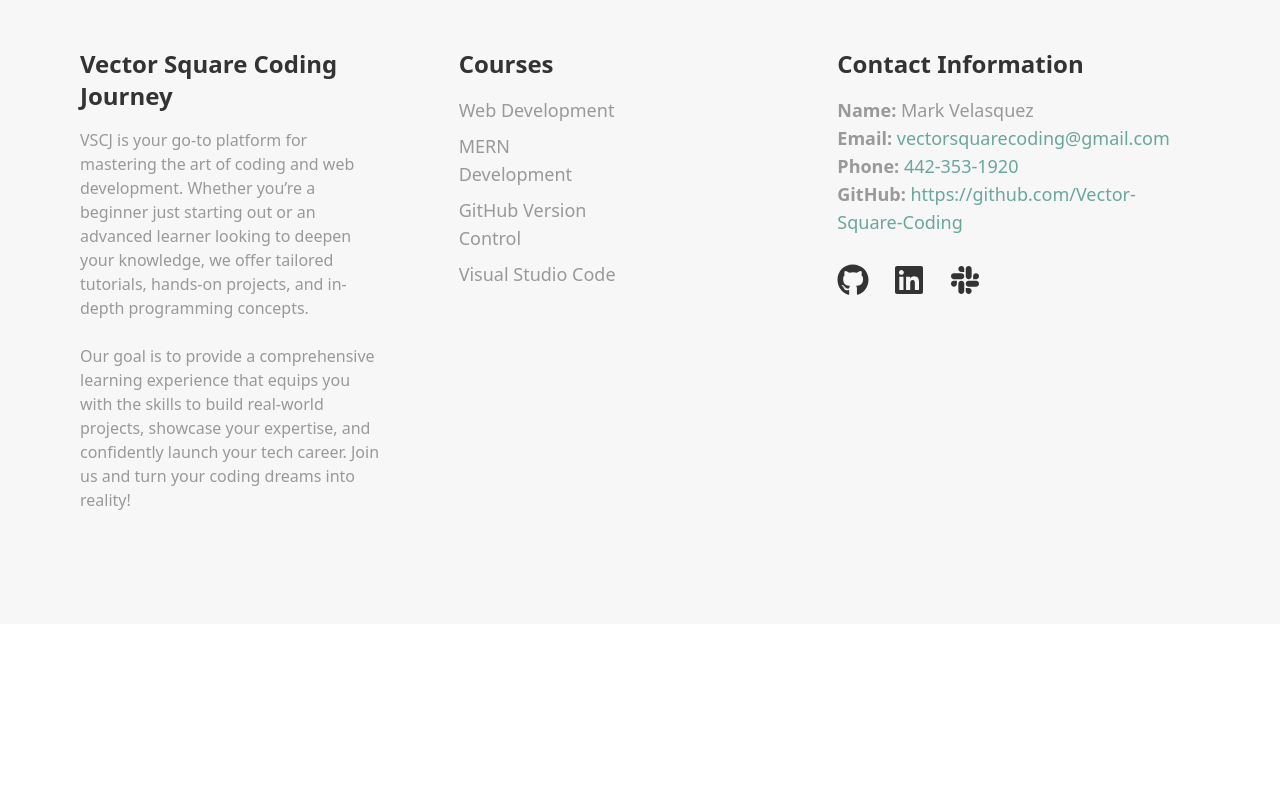
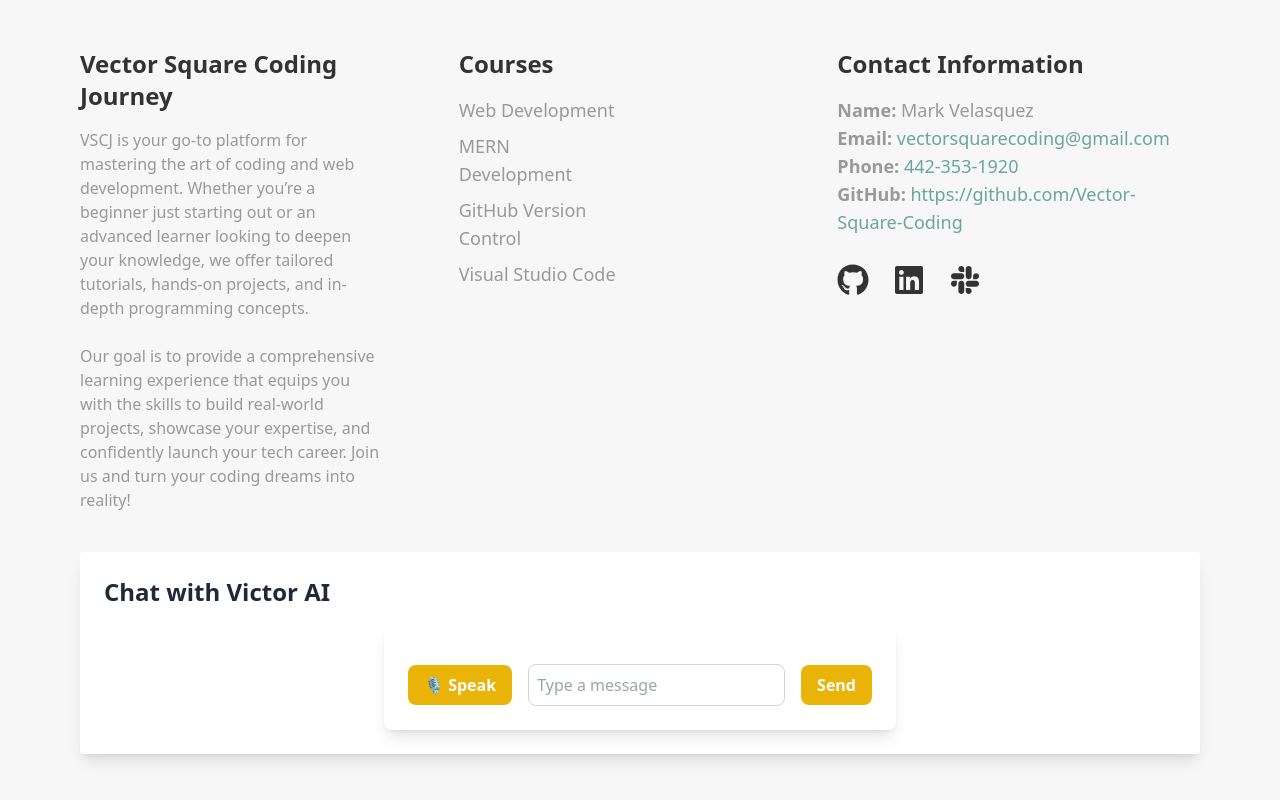
Before and after one commit to MCVelasquez45/vectorsquare, a React (Vite) app: page / in a window 1280 px wide. Shown: the part 3967-4767 px from the top of the page. Before the commit the page ends 4591 px from the top, so only its background shows below. Built offline with nearby package versions, Linux system fonts and the light colour scheme.

Commit message:
added a chat api component,chatGPTApi file,and deploey it in the footer for the time being.

```diff
--- a/package.json
+++ b/package.json
@@ -13,6 +13,7 @@
     "@vercel/speed-insights": "^1.1.0",
     "axios": "^1.7.9",
     "framer-motion": "^11.3.19",
+    "process": "^0.11.10",
     "react": "^18.3.1",
     "react-dom": "^18.3.1",
     "react-icons": "^5.2.1",
--- /dev/null
+++ b/src/components/Chat/Chat.jsx
@@ -0,0 +1,94 @@
+import React, { useState } from "react";
+import { motion } from "framer-motion"; // Import Framer Motion
+import sendMessageToChatGPT from "../chatGPTApi/chatGPTApi"; // Import the API handler
+
+const Chat = () => {
+    const [userInput, setUserInput] = useState("");
+    const [messages, setMessages] = useState([]);
+
+    const speak = (text) => {
+        const utterance = new SpeechSynthesisUtterance(text);
+        speechSynthesis.speak(utterance);
+    };
+
+    const handleSend = async () => {
+        if (!userInput.trim()) return;
+
+        const newMessages = [...messages, { role: "user", content: userInput }];
+        setMessages(newMessages);
+
+        const botResponse = await sendMessageToChatGPT(userInput);
+        setMessages([...newMessages, { role: "bot", content: botResponse }]);
+
+        speak(botResponse);
+
+        setUserInput("");
+    };
+
+    const handleKeyUp = (event) => {
+        if (event.key === "Enter") {
+            handleSend();
+        }
+    };
+
+    const startSpeechRecognition = () => {
+        const recognition = new window.webkitSpeechRecognition();
+        recognition.lang = "en-US";
+
+        recognition.onresult = (event) => {
+            const transcript = event.results[0][0].transcript;
+            setUserInput(transcript);
+        };
+
+        recognition.onerror = (error) => {
+            console.error("Speech recognition error:", error);
+        };
+
+        recognition.start();
+    };
+
+    return (
+        <div className="bg-white dark:bg-gray-900 text-black dark:text-white p-6 rounded-lg shadow-lg max-w-lg mx-auto">
+            <div className="mb-4">
+                {messages.map((msg, index) => (
+                    <motion.div
+                        key={index}
+                        initial={{ opacity: 0, y: 10 }}
+                        animate={{ opacity: 1, y: 0 }}
+                        className={`mb-2 ${msg.role === "user" ? "text-right" : "text-left"}`}
+                    >
+                        <strong>{msg.role === "user" ? "You" : "ChatGPT"}:</strong> {msg.content}
+                    </motion.div>
+                ))}
+            </div>
+            <div className="flex items-center gap-4">
+                <motion.button
+                    whileHover={{ scale: 1.1 }}
+                    whileTap={{ scale: 0.9 }}
+                    onClick={startSpeechRecognition}
+                    className="bg-yellow-500 hover:bg-yellow-600 text-white font-bold py-2 px-4 rounded-lg"
+                >
+                    🎙️ Speak
+                </motion.button>
+                <input
+                    type="text"
+                    value={userInput}
+                    onChange={(e) => setUserInput(e.target.value)}
+                    onKeyUp={handleKeyUp}
+                    placeholder="Type a message"
+                    className="flex-1 p-2 border border-gray-300 rounded-lg focus:outline-none focus:ring focus:border-yellow-500"
+                />
+                <motion.button
+                    whileHover={{ scale: 1.1 }}
+                    whileTap={{ scale: 0.9 }}
+                    onClick={handleSend}
+                    className="bg-yellow-500 hover:bg-yellow-600 text-white font-bold py-2 px-4 rounded-lg"
+                >
+                    Send
+                </motion.button>
+            </div>
+        </div>
+    );
+};
+
+export default Chat;
--- a/src/components/Footer/Footer.jsx
+++ b/src/components/Footer/Footer.jsx
@@ -1,6 +1,7 @@
 import React from "react";
 import { FaGithub, FaLinkedin, FaSlack } from "react-icons/fa";
 import { motion } from "framer-motion";
+import Chat from "../Chat/Chat"; // Import the Chat component
 
 const Footer = () => {
   return (
@@ -123,6 +124,12 @@ const Footer = () => {
             </div>
           </div>
         </div>
+
+        {/* Chat Section */}
+        <div className="mt-10 bg-white p-6 rounded shadow-lg">
+          <h2 className="text-2xl font-bold text-gray-800 mb-4">Chat with Victor AI</h2>
+          <Chat /> {/* Embedding the Chat component */}
+        </div>
       </motion.div>
     </footer>
   );
--- /dev/null
+++ b/src/components/chatGPTApi/chatGPTApi.jsx
@@ -0,0 +1,47 @@
+import axios from "axios";
+
+const sendMessageToChatGPT = async (message) => {
+    const apiKey = import.meta.env.VITE_OPENAI_API_KEY;
+    const endpoint = "https://api.openai.com/v1/chat/completions";
+
+    if (!apiKey) {
+        console.error("OpenAI API key is not defined.");
+        return "API key missing. Please configure your environment variables.";
+    }
+
+    let retries = 3; // Number of retry attempts
+    let delay = 2000; // Initial delay in milliseconds
+
+    while (retries > 0) {
+        try {
+            const response = await axios.post(
+                endpoint,
+                {
+                    model: "gpt-3.5-turbo",
+                    messages: [{ role: "user", content: message }],
+                },
+                {
+                    headers: {
+                        "Content-Type": "application/json",
+                        Authorization: `Bearer ${apiKey}`,
+                    },
+                }
+            );
+            return response.data.choices[0].message.content;
+        } catch (error) {
+            if (error.response?.status === 429) {
+                console.warn("Rate limit hit. Retrying...");
+                retries--;
+                await new Promise((resolve) => setTimeout(resolve, delay));
+                delay *= 2; // Exponential backoff
+            } else {
+                console.error("Error communicating with ChatGPT:", error);
+                return "Sorry, something went wrong.";
+            }
+        }
+    }
+
+    return "Too many requests. Please try again later.";
+};
+
+export default sendMessageToChatGPT;
```
Also changed, not shown: 2 other files (tests, documents, lock files or other folders).
